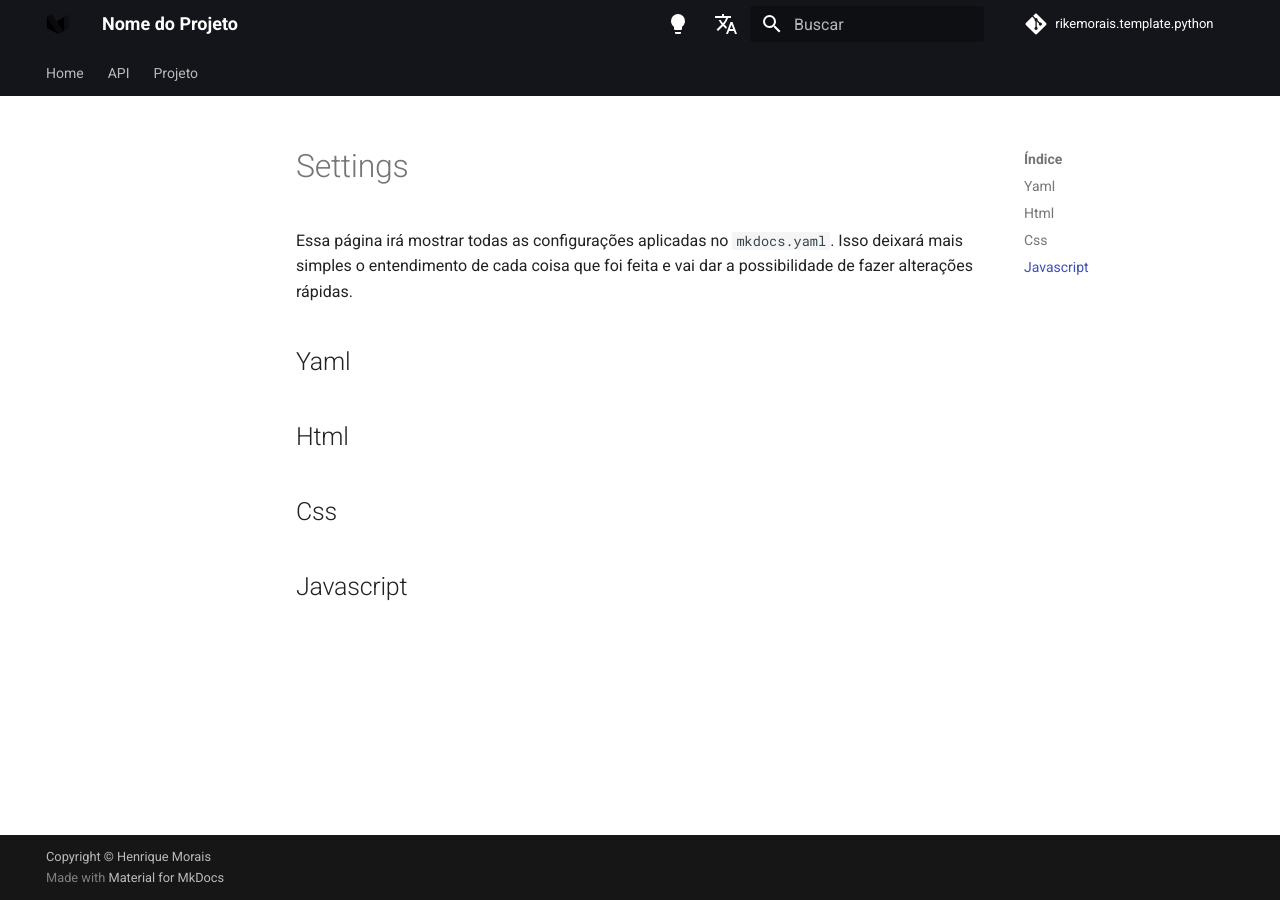
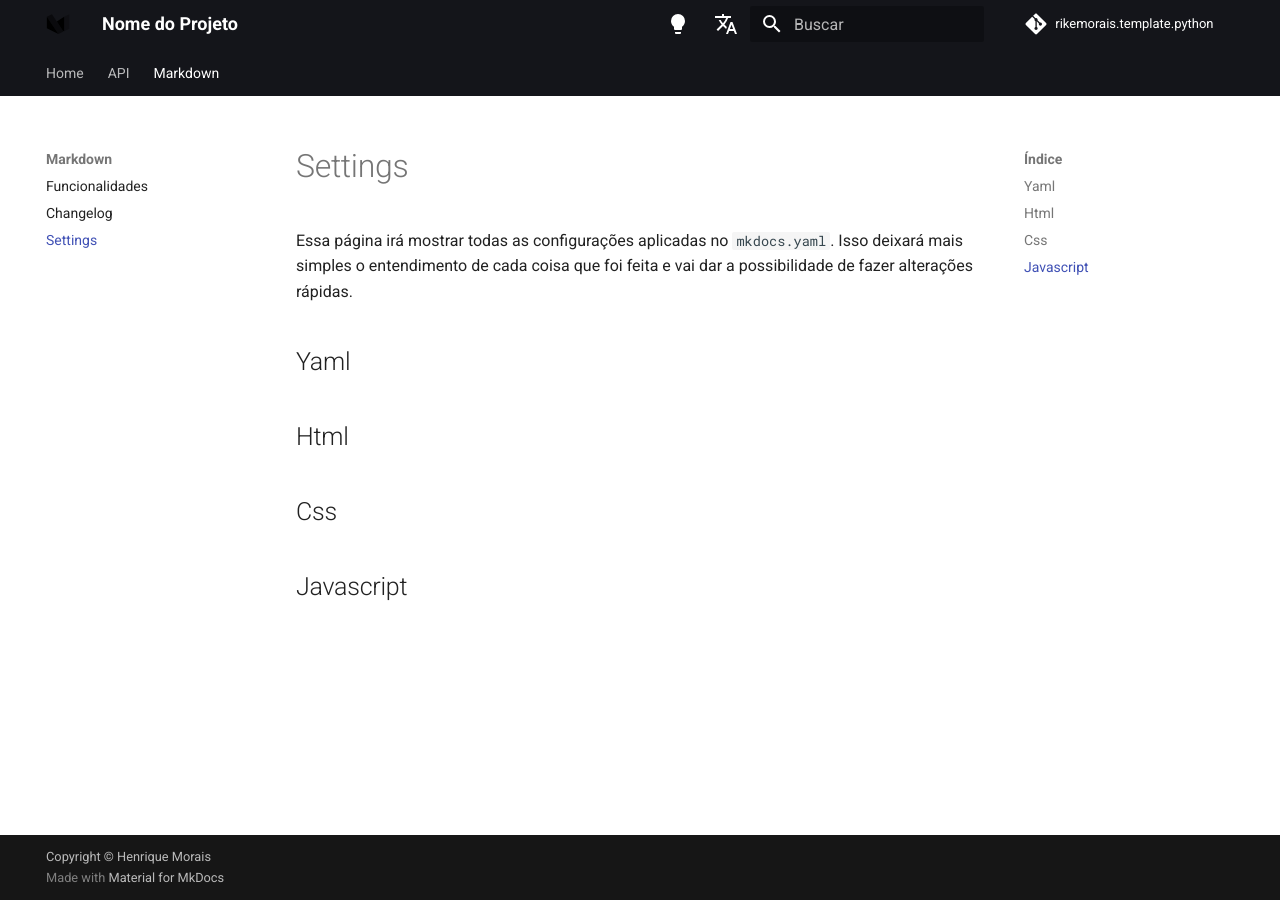
Before and after one commit to rikemorais/rikemorais.template.python, an MkDocs documentation site: the page built from docs/markdown/settings.md, in a window 1280 px wide. Built offline with MkDocs 1.6.1 and Material for MkDocs 9.7.7, drawn with Linux system fonts in a browser that asks for light colours; comment, search, counter and statistics services are not loaded; some of the changed lines change nothing that is shown.

Commit message:
fix: :bug: Alterando Estrutura

```diff
--- a/mkdocs.yml
+++ b/mkdocs.yml
@@ -83,10 +83,3 @@ extra:
     - name: EN
       link: /en/
       lang: en
-
-nav:
-  - Home: index.md
-  - API:
-    - Conta: API/conta.md
-  - Projeto:
-      - Funcionalidades: markdown/funcionalidades.md
```
Also changed, not shown: 2 other files.
